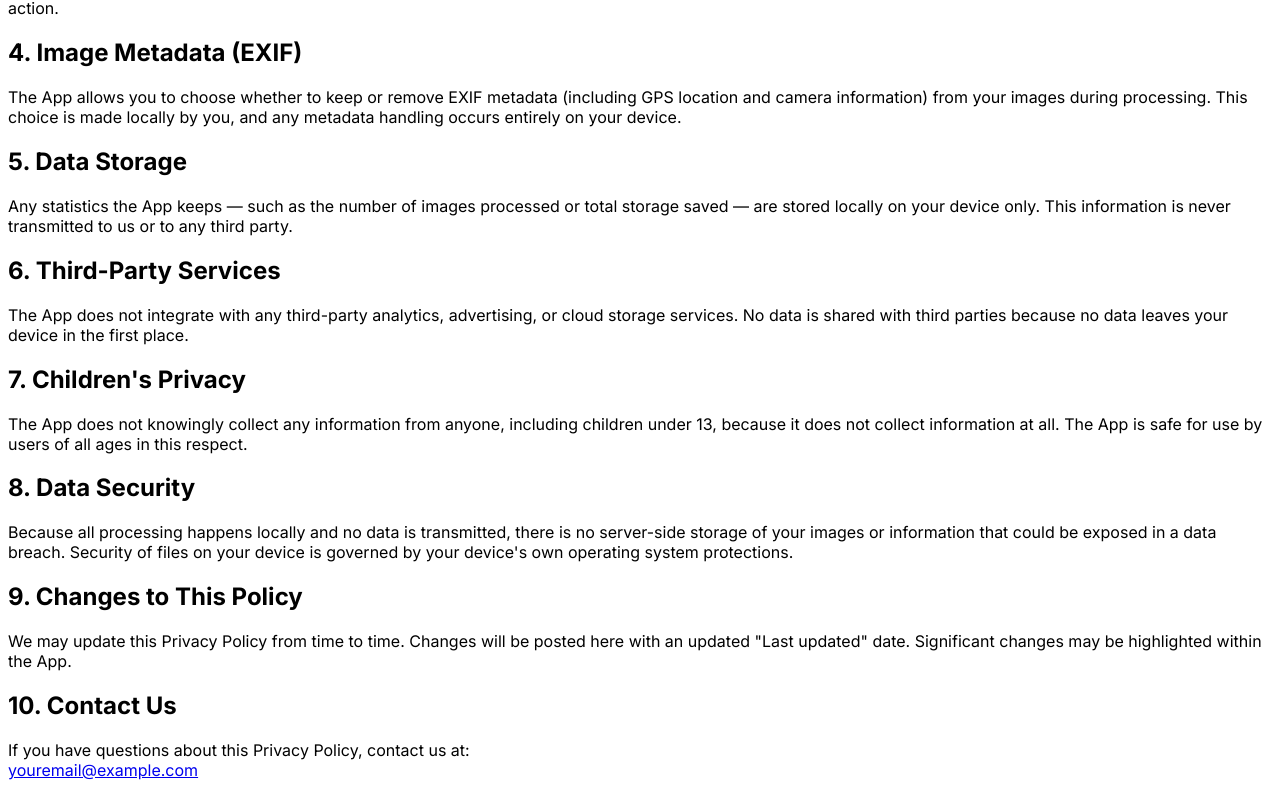
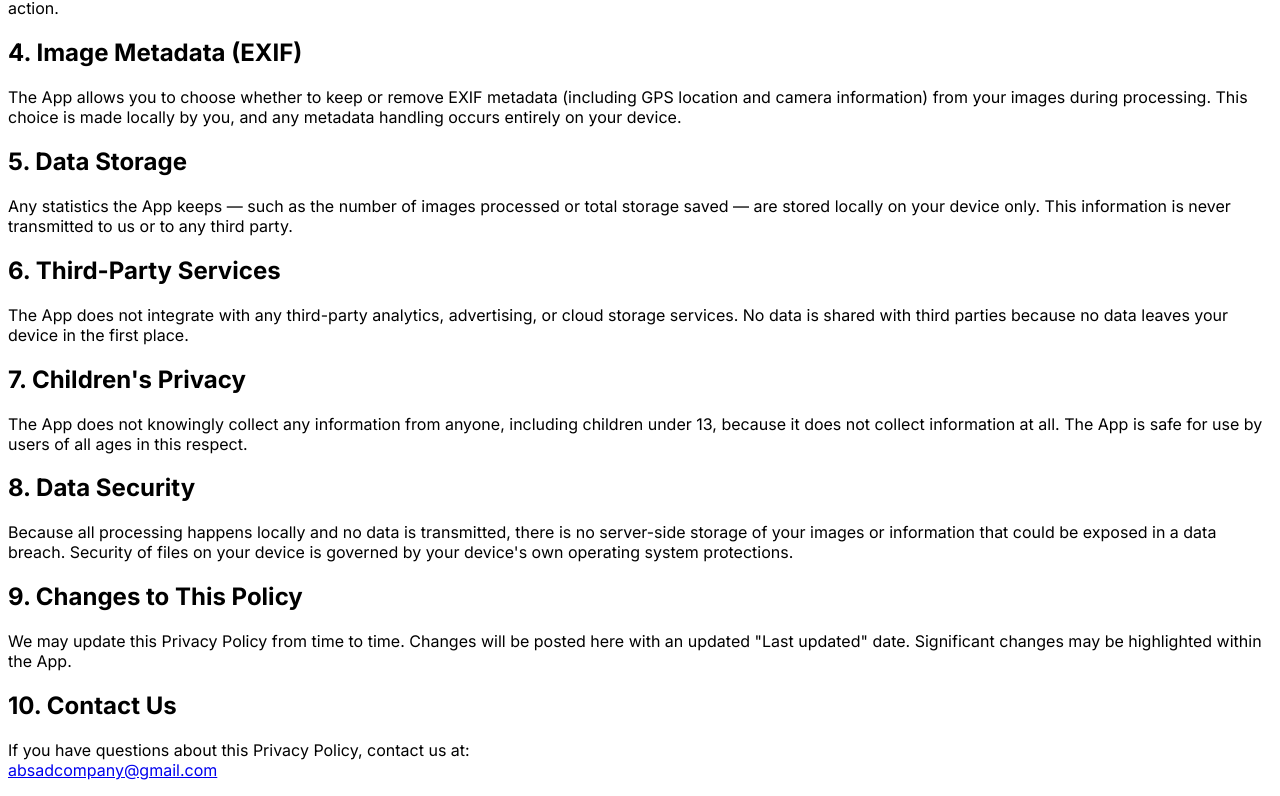
Before and after one commit to absad7878-ui/klas, a Next.js app in the folder apps/web/: page /privacypolicy-comprasore in a window 1280 px wide. Shown: the part 654-1450 px from the top of the page. Built offline with nearby package versions, Linux system fonts and the light colour scheme.

Commit message:
first commit

```diff
--- a/apps/web/app/privacypolicy-comprasore/page.tsx
+++ b/apps/web/app/privacypolicy-comprasore/page.tsx
@@ -98,7 +98,7 @@ export default function PrivacyPolicyImageCompressor() {
       <p>
         If you have questions about this Privacy Policy, contact us at:
         <br />
-        <a href="mailto:absadcompany@gmail.com">youremail@example.com</a>
+        <a href="mailto:youremail@example.com">absadcompany@gmail.com</a>
       </p>
     </div>
   );
```
